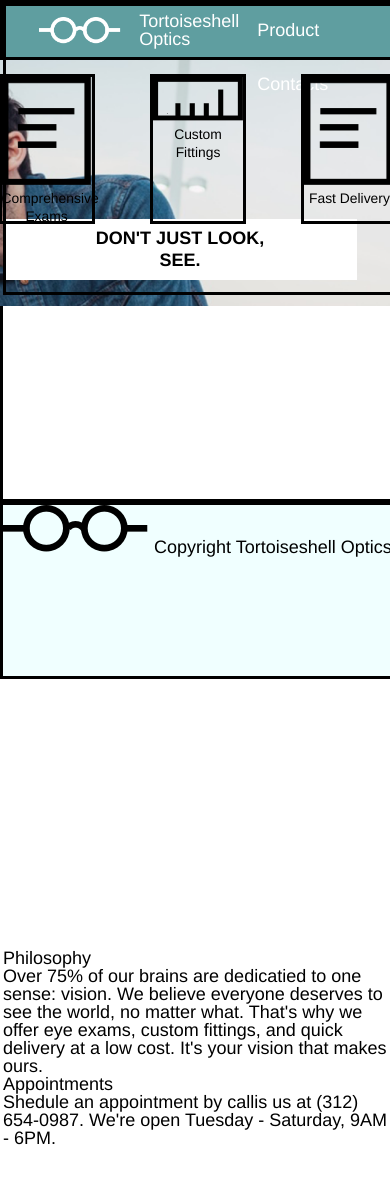
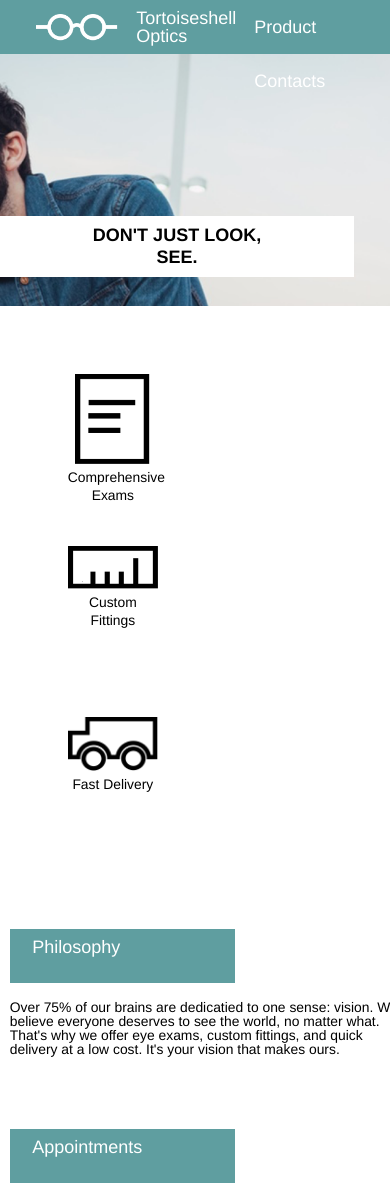
Before and after one commit to michaelpfnewton/tortoiseshell, a plain HTML site: page index.html in a window 390 px wide. Shown: the top 1186 px of the page. Before the commit the page ends 1148 px from the top, so only its background shows below. Drawn offline with Linux system fonts and the light colour scheme; files whose address does not match are found by name.

Commit message:
90% there

```diff
--- a/index.html
+++ b/index.html
@@ -36,7 +36,7 @@
         <span>Custom Fittings</span>
       </div>
       <div class="icon">
-        <img src="resources/images/paper-icon.png">
+        <img src="resources/images/truck-icon.png">
         <span>Fast Delivery</span>
       </div>
     </div>
--- a/resources/style.css
+++ b/resources/style.css
@@ -11,14 +11,11 @@ html {
   background-repeat: no-repeat;
   background-position: center;
   background-size: cover;
-  position: absolute;
-  top: 0px;
   width: 100%
 }
 
 .container {
   margin: 0 auto;
-  border: solid;
 }
 
 .header {
@@ -54,40 +51,52 @@ h1 {
 }
 
 .icon {
-  display: block;
+  position: relative;
   height: 8rem;
   width: 5rem;
   text-align: center;
   margin: 0px;
-  border: solid;
 }
 
 .icon img {
   max-width: 5rem;
+  max-height: 5rem;
 }
 
 .icon span {
-  align-items: baseline;
   font-size: 0.77rem;
-  text-align: center;
 }
 
 .middle-section {
-  position: relative;
   display: flex;
-  border: solid;
   justify-content: center;
 }
 
 .information {
-  position: relative;
+  display: flex;
+  justify-content: center;
+}
+
+.phil-app h2 {
+  background-color: cadetblue;
+  font-size: 1rem;
+  color: white;
+  height: 2rem;
+  padding: 0.5rem 1.25rem;
+  margin-bottom: 1rem;
 }
 
 footer {
-
   width: 100%;
   background-color: azure;
   height: 9.5rem;
+  display: flex;
+  align-items: center;
+}
+
+footer img {
+  height: 1.5rem;
+  margin: 4rem 0rem 4rem 4rem;
 }
 
 /* Desktop site */
@@ -117,10 +126,20 @@ footer {
     margin: 3rem;
   }
   .middle-section {
-    top: 31rem;
+
   }
   .information {
-    top: 45rem;
+    margin-bottom: 5rem;
+  }
+  .phil-app {
+    width: 35%;
+    margin: 0 2.5%;
+  }
+  .phil-app h2 {
+    max-width: 10rem;
+  }
+  footer span {
+    margin-left: 1rem;
   }
 }
 
@@ -146,9 +165,18 @@ footer {
     margin: 3rem;
   }
   .information {
-    top: 36rem;
+    margin-bottom: 5rem;
   }
+  .phil-app {
+    width: 35%;
+    margin: 0 2.5%;
 }
+  .phil-app h2 {
+    max-width: 10rem;
+}
+footer span {
+    margin-left: 1rem;
+  }
 
 /* Mobile site */
 
@@ -173,8 +201,25 @@ footer {
   }
   .middle-section {
     padding: 2.23rem;
+    display: block;
   }
   .information {
-    top: 51.62;
+    display: block;
+  }
+  .phil-app {
+    width: 100%;
+    margin-bottom: 4rem;
+  }
+  .phil-app h2 {
+    width: 100%;
+  }
+  .phil-app p {
+    font-size: 0.77rem;
+  }
+  footer {
+    justify-content: center;
+  }
+  footer span {
+    display: none;
   }
 }
```
